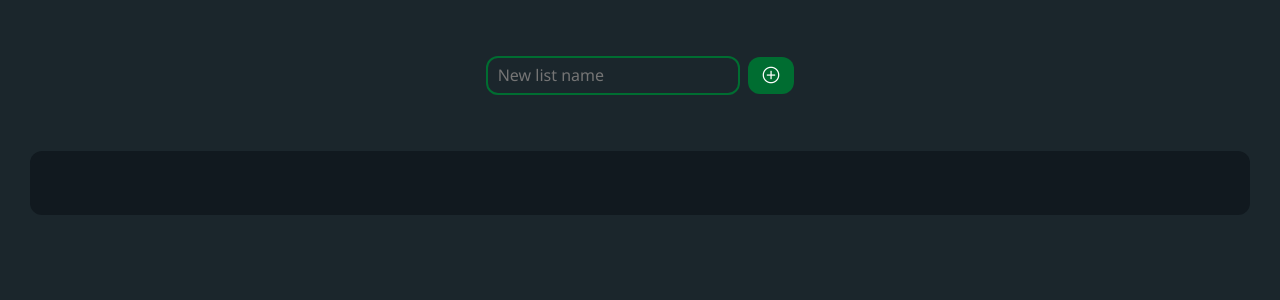
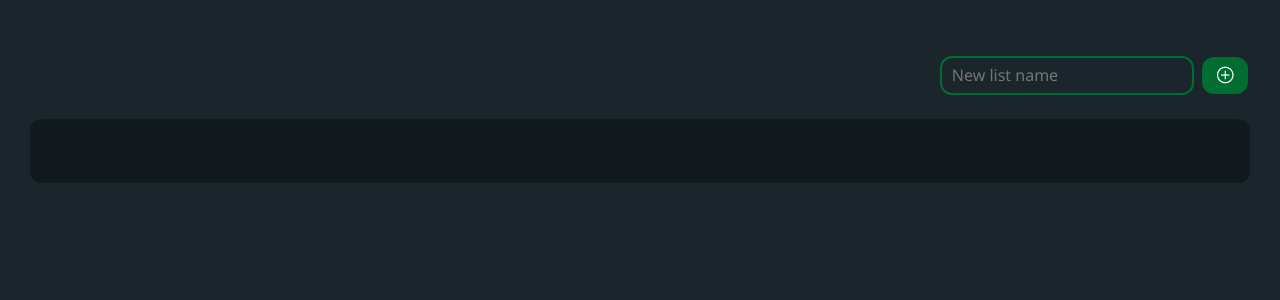
Before and after one commit to asger3p/todo, a React (Vite) app in the folder todo/: page / in a window 1280 px wide. Shown: the top 300 px of the page. Built offline with nearby package versions, Linux system fonts and the light colour scheme.

Commit message:
Move addlistsection to the right

```diff
--- a/todo/src/components/Board/Board.jsx
+++ b/todo/src/components/Board/Board.jsx
@@ -46,7 +46,6 @@ export default function Board() {
           }}
         />
       </AddListSection>
-
       <ListsContainer>
         {lists.map((list) => (
           <ToDoList
--- a/todo/src/components/Board/BoardSC.js
+++ b/todo/src/components/Board/BoardSC.js
@@ -12,9 +12,9 @@ export const BoardContainer = styled.div`
 export const AddListSection = styled.div`
   display: flex;
   gap: 0.5rem;
-  align-items: center;
-  justify-content: center;
-  margin-bottom: 2rem;
+  align-items: flex-end;
+  justify-content: flex-end;
+  width: 100%;
 `;
 
 export const ListsContainer = styled.div`
```
